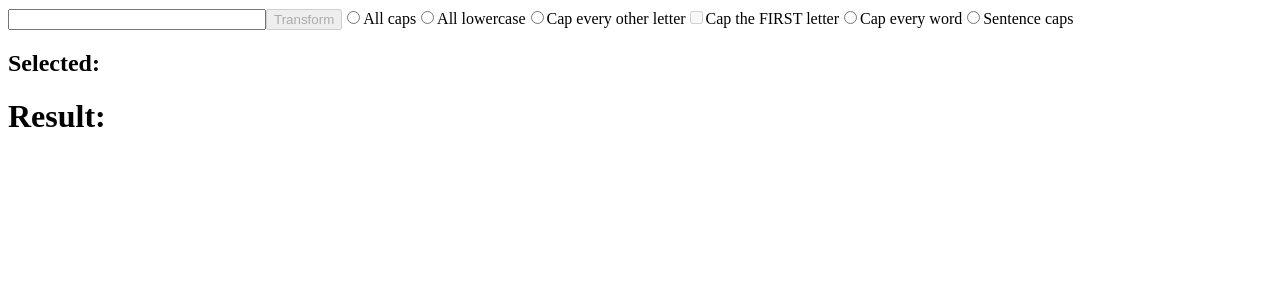
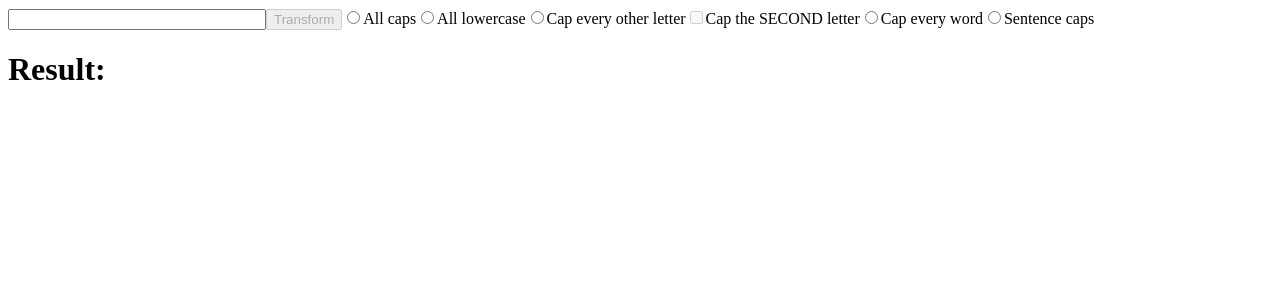
Before and after one commit to letmeeatbrioche/capitalization-app, a Next.js app: page / in a window 1280 px wide. Shown: the top 300 px of the page. Built offline with nearby package versions, Linux system fonts and the light colour scheme.

Commit message:
Switch "every other" functions

```diff
--- a/src/components/Form.tsx
+++ b/src/components/Form.tsx
@@ -31,10 +31,10 @@ const Form = () => {
       setTransformed(capEveryWord(text));
     } else if (formData.option === 'Sentence caps') {
       setTransformed(sentenceCap(text));
-    } else if (data.has('first')) {
+    } else if (data.has('second')) {
+      setTransformed(capEveryOtherSecond(text));
+    } else {
       setTransformed(capEveryOtherFirst(text));
-    } else {
-      setTransformed(capEveryOtherSecond(text));
     }
   }
 
@@ -71,8 +71,8 @@ const Form = () => {
           Cap every other letter
         </label>
         <label>
-          <input type="checkbox" name="first" disabled={everyOtherLetterSelected ? false : true} checked={checkboxActive} />
-          Cap the FIRST letter
+          <input type="checkbox" name="second" disabled={everyOtherLetterSelected ? false : true} checked={checkboxActive} />
+          Cap the SECOND letter
         </label>
 
         <label>
@@ -93,8 +93,6 @@ const Form = () => {
         {/* <SentenceCapsOption selectOption={() => handleOptionClick('Sentence caps')} /> */}
       </form>
 
-      <h2>Selected: {selected}</h2>
-
       <Result transformedText={transformed} />
 
     </div>
```
